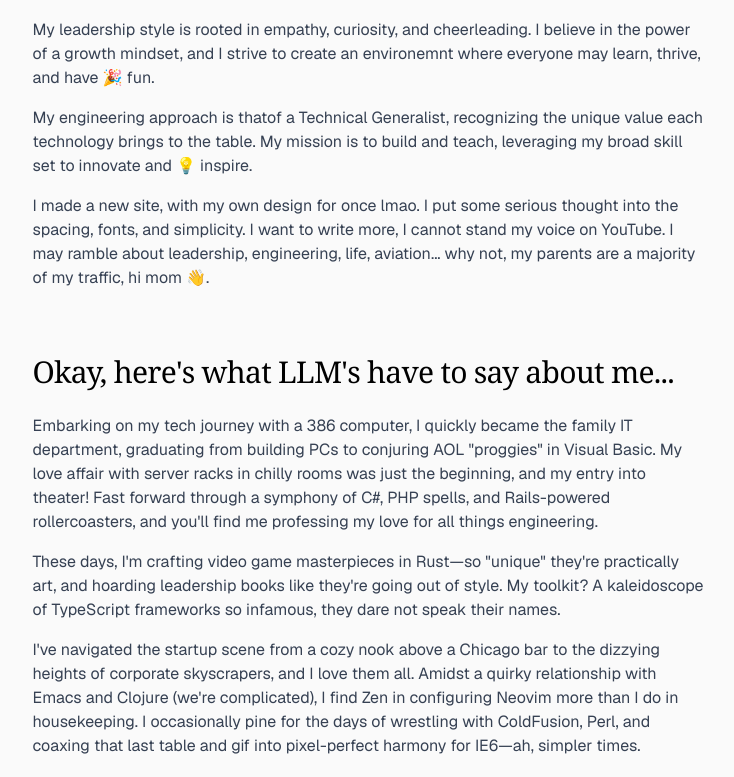
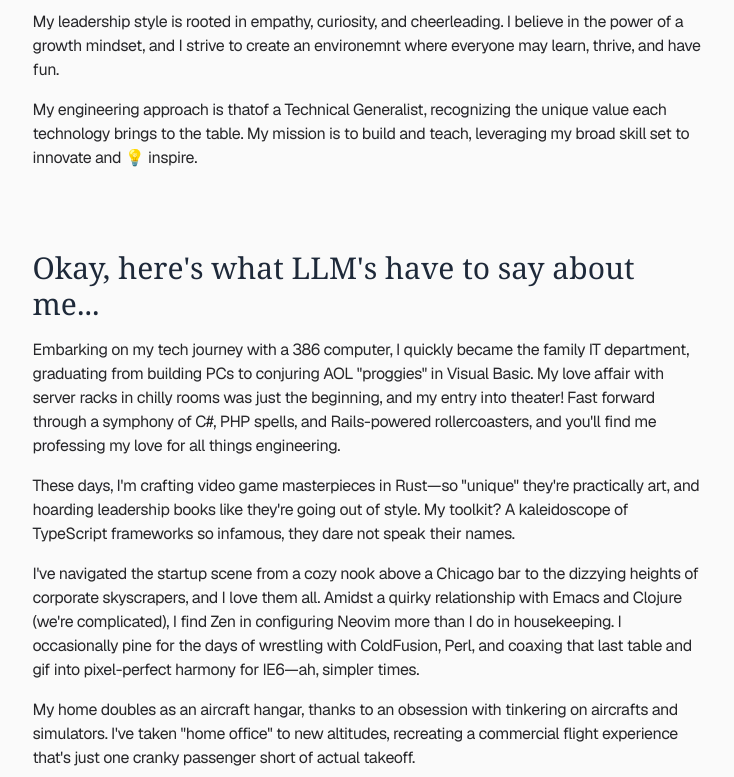
Before and after one commit to ryanyogan/2025-ryanyogan.com, a Next.js app: page /about in a window 1280 px wide. Shown: the part 274-1051 px from the top of the page, without its empty margins (264-998 px from the left). Built offline with nearby package versions, Linux system fonts and the light colour scheme.

Commit message:
about page dark mode

```diff
--- a/src/app/about/page.tsx
+++ b/src/app/about/page.tsx
@@ -7,76 +7,72 @@ export const metadata = {
 export default function AboutPage() {
   return (
     <>
+      <div className="space-y-20">
         <section className="space-y-4">
-        <h2 className="sm:text-3xl text-2xl font-serif font-normal tracking-tight text-black pb-2">
+          <h2 className="text-3xl font-serif text-gray-800 dark:text-zinc-50">
             Hello I&apos;m Ryan,
           </h2>
-        <p className="sm:text-base text-sm text-gray-700">
+          <p className="font-sans text-zinc-800 dark:text-zinc-400 tracking-tight">
             As an Engineering Leader and Software Developer. I&apos;m passionate
             about crafting exceptional user experiences, developing rock-solid
-          distributed services, and nurturing a dynamic 🤝 team development.
+            distributed services, and nurturing a dynamic team development.
           </p>
-        <p className="sm:text-base text-sm text-gray-700">
-          My leadership style is rooted in empathy, curiosity, and cheerleading.
-          I believe in the power of a growth mindset, and I strive to create an
-          environemnt where everyone may learn, thrive, and have 🎉 fun.
+          <p className="font-sans text-zinc-800 dark:text-zinc-400 tracking-tight">
+            My leadership style is rooted in empathy, curiosity, and
+            cheerleading. I believe in the power of a growth mindset, and I
+            strive to create an environemnt where everyone may learn, thrive,
+            and have fun.
           </p>
-        <p className="sm:text-base text-sm text-gray-700">
-          My engineering approach is thatof a Technical Generalist, recognizing
-          the unique value each technology brings to the table. My mission is to
-          build and teach, leveraging my broad skill set to innovate and 💡
-          inspire.
+          <p className="font-sans text-zinc-800 dark:text-zinc-400 tracking-tight">
+            My engineering approach is thatof a Technical Generalist,
+            recognizing the unique value each technology brings to the table. My
+            mission is to build and teach, leveraging my broad skill set to
+            innovate and 💡 inspire.
           </p>
-
-        <p className="sm:text-base text-sm text-gray-700">
-          I made a new site, with my own design for once lmao. I put some
-          serious thought into the spacing, fonts, and simplicity. I want to
-          write more, I cannot stand my voice on YouTube. I may ramble about
-          leadership, engineering, life, aviation... why not, my parents are a
-          majority of my traffic, hi mom 👋.
-        </p>
-
-        <h2 className="sm:text-3xl text-2xl font-serif font-normal tracking-tight text-black pb-2 pt-12">
+        </section>
+        <section className="space-y-4">
+          <h2 className="text-3xl font-serif text-gray-800 dark:text-zinc-50">
             Okay, here&apos;s what LLM&apos;s have to say about me...
           </h2>
-
-        <p className="sm:text-base text-sm text-gray-700">
-          Embarking on my tech journey with a 386 computer, I quickly became the
-          family IT department, graduating from building PCs to conjuring AOL
-          &quot;proggies&quot; in Visual Basic. My love affair with server racks
-          in chilly rooms was just the beginning, and my entry into theater!
-          Fast forward through a symphony of C#, PHP spells, and Rails-powered
-          rollercoasters, and you&apos;ll find me professing my love for all
-          things engineering.
+          <p className="font-sans text-zinc-800 dark:text-zinc-400 tracking-tight">
+            Embarking on my tech journey with a 386 computer, I quickly became
+            the family IT department, graduating from building PCs to conjuring
+            AOL &quot;proggies&quot; in Visual Basic. My love affair with server
+            racks in chilly rooms was just the beginning, and my entry into
+            theater! Fast forward through a symphony of C#, PHP spells, and
+            Rails-powered rollercoasters, and you&apos;ll find me professing my
+            love for all things engineering.
           </p>
-        <p className="sm:text-base text-sm text-gray-700">
+          <p className="font-sans text-zinc-800 dark:text-zinc-400 tracking-tight">
             These days, I&apos;m crafting video game masterpieces in Rust—so
             &quot;unique&quot; they&apos;re practically art, and hoarding
             leadership books like they&apos;re going out of style. My toolkit? A
-          kaleidoscope of TypeScript frameworks so infamous, they dare not speak
-          their names.
+            kaleidoscope of TypeScript frameworks so infamous, they dare not
+            speak their names.
           </p>
-
-        <p className="sm:text-base text-sm text-gray-700">
-          I&apos;ve navigated the startup scene from a cozy nook above a Chicago
-          bar to the dizzying heights of corporate skyscrapers, and I love them
-          all. Amidst a quirky relationship with Emacs and Clojure (we&apos;re
-          complicated), I find Zen in configuring Neovim more than I do in
-          housekeeping. I occasionally pine for the days of wrestling with
-          ColdFusion, Perl, and coaxing that last table and gif into
+          <p className="font-sans text-zinc-800 dark:text-zinc-400 tracking-tight">
+            I&apos;ve navigated the startup scene from a cozy nook above a
+            Chicago bar to the dizzying heights of corporate skyscrapers, and I
+            love them all. Amidst a quirky relationship with Emacs and Clojure
+            (we&apos;re complicated), I find Zen in configuring Neovim more than
+            I do in housekeeping. I occasionally pine for the days of wrestling
+            with ColdFusion, Perl, and coaxing that last table and gif into
             pixel-perfect harmony for IE6—ah, simpler times.
           </p>
-        <p className="sm:text-base text-sm text-gray-700">
+          <p className="font-sans text-zinc-800 dark:text-zinc-400 tracking-tight">
             My home doubles as an aircraft hangar, thanks to an obsession with
             tinkering on aircrafts and simulators. I&apos;ve taken &quot;home
             office&quot; to new altitudes, recreating a commercial flight
             experience that&apos;s just one cranky passenger short of actual
             takeoff.
           </p>
-        <h2 className="sm:text-3xl text-2xl font-serif font-normal tracking-tight text-black pb-2 pt-12">
+        </section>
+
+        <section className="space-y-4">
+          <h2 className="text-3xl font-serif text-gray-800 dark:text-zinc-50">
             What matters most to me?
           </h2>
-        <ul>
+          <ul className="text-gray-800 dark:text-zinc-50">
             <li>👨‍👩‍👦‍👦 is my love.</li>
             <li>🛩 is my joy.</li>
             <li>🎸 is my jam.</li>
@@ -85,6 +81,7 @@ export default function AboutPage() {
             <li>🏒 full-time ice dad.</li>
           </ul>
         </section>
+      </div>
     </>
   );
 }
```
Lines whose indentation alone changed are shown as unchanged.
